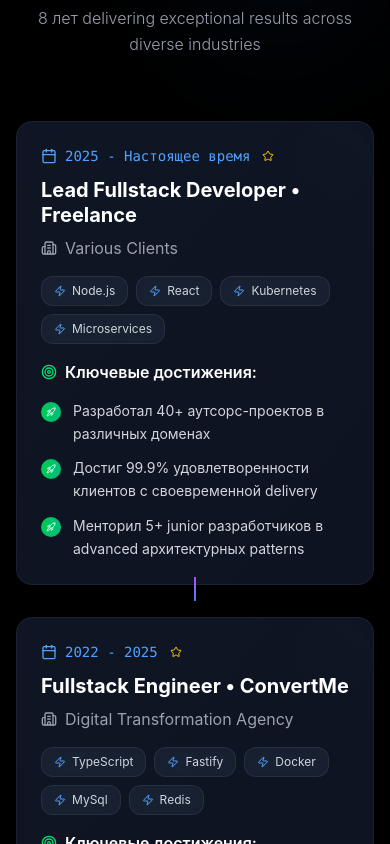
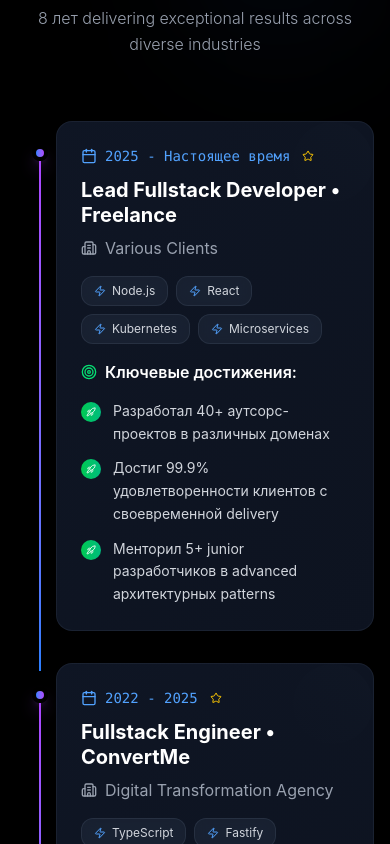
Before and after one commit to okmic/cv-ru, a React (Vite) app: page / in a window 390 px wide. Shown: the part 2780-3624 px from the top of the page. Built offline with nearby package versions, Linux system fonts and the light colour scheme.

Commit message:
edit Experience

```diff
--- a/src/components/Sections/Experience.tsx
+++ b/src/components/Sections/Experience.tsx
@@ -6,14 +6,12 @@ export default function Experience() {
 
   return (
     <section id="experience" className="py-16 sm:py-24 lg:py-32 px-4 sm:px-6 relative overflow-hidden">
-      {/* Фоновые элементы */}
       <div className="absolute inset-0">
         <div className="absolute top-20 right-4 sm:right-10 w-48 h-48 sm:w-72 sm:h-72 bg-blue-500/5 rounded-full blur-3xl"></div>
         <div className="absolute bottom-20 left-4 sm:left-10 w-56 h-56 sm:w-96 sm:h-96 bg-purple-500/5 rounded-full blur-3xl"></div>
       </div>
 
       <div className="container mx-auto max-w-4xl lg:max-w-6xl relative z-10">
-        {/* Заголовок */}
         <div className="text-center mb-16 sm:mb-20 lg:mb-28">
           <div className="inline-flex items-center gap-2 sm:gap-3 px-4 sm:px-6 py-2 sm:py-3 bg-gray-900/80 backdrop-blur-sm rounded-xl sm:rounded-2xl border border-gray-700/50 mb-6 sm:mb-8">
             <div className="flex gap-1">
@@ -37,28 +35,20 @@ export default function Experience() {
           </p>
         </div>
 
-        {/* Таймлайн */}
         <div className="relative">
-          {/* Центральная линия таймлайна - только на десктопе */}
           <div className="hidden lg:block absolute left-1/2 top-0 bottom-0 w-0.5 bg-gradient-to-b from-blue-500 via-purple-500 to-pink-500 transform -translate-x-1/2"></div>
-
           <div className="space-y-8 lg:space-y-12">
             {experience.items.map((exp, index) => (
               <div key={index} className={`group relative ${index % 2 === 0 ? 'lg:pr-1/2 lg:pl-4' : 'lg:pl-1/2 lg:pr-4'}`}>
-                {/* Точка на таймлайне */}
-                <div className="hidden lg:block absolute top-6 left-1/2 w-4 h-4 bg-gradient-to-r from-blue-500 to-purple-500 rounded-full border-4 border-black transform -translate-x-1/2 z-20 shadow-lg shadow-purple-500/30"></div>
+                <div className="absolute top-6 left-4 lg:left-1/2 w-4 h-4 bg-gradient-to-r from-blue-500 to-purple-500 rounded-full border-4 border-black transform lg:-translate-x-1/2 z-20 shadow-lg shadow-purple-500/30"></div>
+                {index < experience.items.length - 1 && (
+                  <div className="lg:hidden absolute top-10 left-6 w-0.5 h-full bg-gradient-to-b from-purple-500 to-blue-500 -translate-x-1/2"></div>
+                )}
 
-                <div className="relative">
-                  {/* Карточка */}
+                <div className="relative ml-10 lg:ml-0">
                   <div className="bg-gradient-to-br from-gray-900/90 to-gray-900/80 rounded-2xl sm:rounded-3xl p-6 sm:p-8 border border-gray-700/30 group-hover:border-purple-500/50 transition-all duration-300 backdrop-blur-sm lg:backdrop-blur-xl group-hover:shadow-xl group-hover:shadow-purple-500/10 relative overflow-hidden">
-
-                    {/* Анимированный фон */}
                     <div className="absolute inset-0 bg-gradient-to-r from-blue-500/3 via-purple-500/2 to-pink-500/3 opacity-0 group-hover:opacity-100 transition-opacity duration-300"></div>
-
-                    {/* Декоративные элементы */}
                     <div className="absolute top-0 right-0 w-20 h-20 sm:w-32 sm:h-32 bg-gradient-to-bl from-gray-800/10 to-transparent rounded-full"></div>
-
-                    {/* Заголовок и период */}
                     <div className="relative z-10">
                       <div className="flex flex-col lg:flex-row lg:items-start lg:justify-between mb-4 sm:mb-6 gap-4">
                         <div className="flex-1">
@@ -78,7 +68,6 @@ export default function Experience() {
                           </div>
                         </div>
 
-                        {/* Технологии */}
                         <div className="flex flex-wrap gap-2">
                           {exp.tech.map((tech, i) => (
                             <span
@@ -94,7 +83,6 @@ export default function Experience() {
                         </div>
                       </div>
 
-                      {/* Достижения */}
                       <div className="space-y-4 sm:space-y-6">
                         <div className="flex items-center gap-2 sm:gap-3 text-white font-semibold text-base sm:text-lg">
                           <Target className="w-4 h-4 sm:w-5 sm:h-5 text-green-400" />
@@ -117,18 +105,12 @@ export default function Experience() {
                       </div>
                     </div>
                   </div>
-
-                  {/* Соединительная линия для мобильных */}
-                  {index < experience.items.length - 1 && (
-                    <div className="lg:hidden absolute bottom-0 left-1/2 transform -translate-x-1/2 translate-y-4 w-0.5 h-6 bg-gradient-to-b from-purple-500 to-blue-500"></div>
-                  )}
                 </div>
               </div>
             ))}
           </div>
         </div>
 
-        {/* Футер с статистикой */}
         <div className="mt-16 sm:mt-20 lg:mt-24 grid grid-cols-2 lg:grid-cols-4 gap-4 sm:gap-6">
           {[
             { number: '8+', label: 'Лет опыта', icon: Award, gradient: 'from-blue-500 to-cyan-500' },
```
